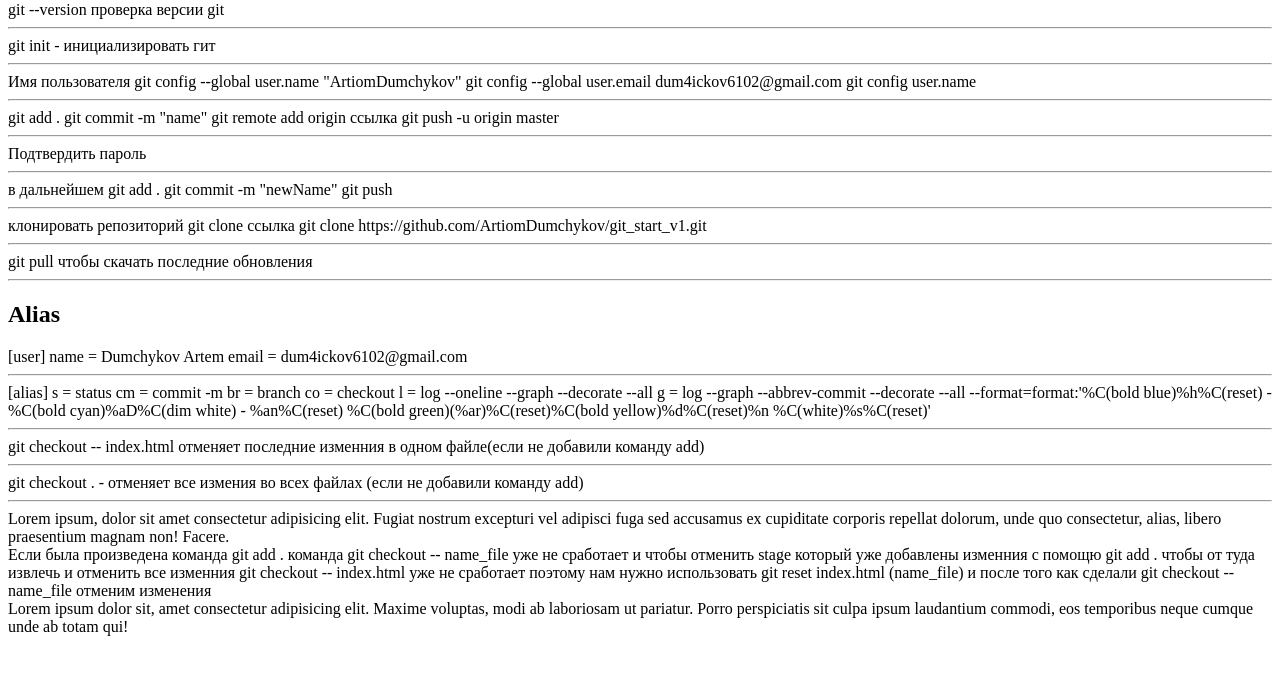
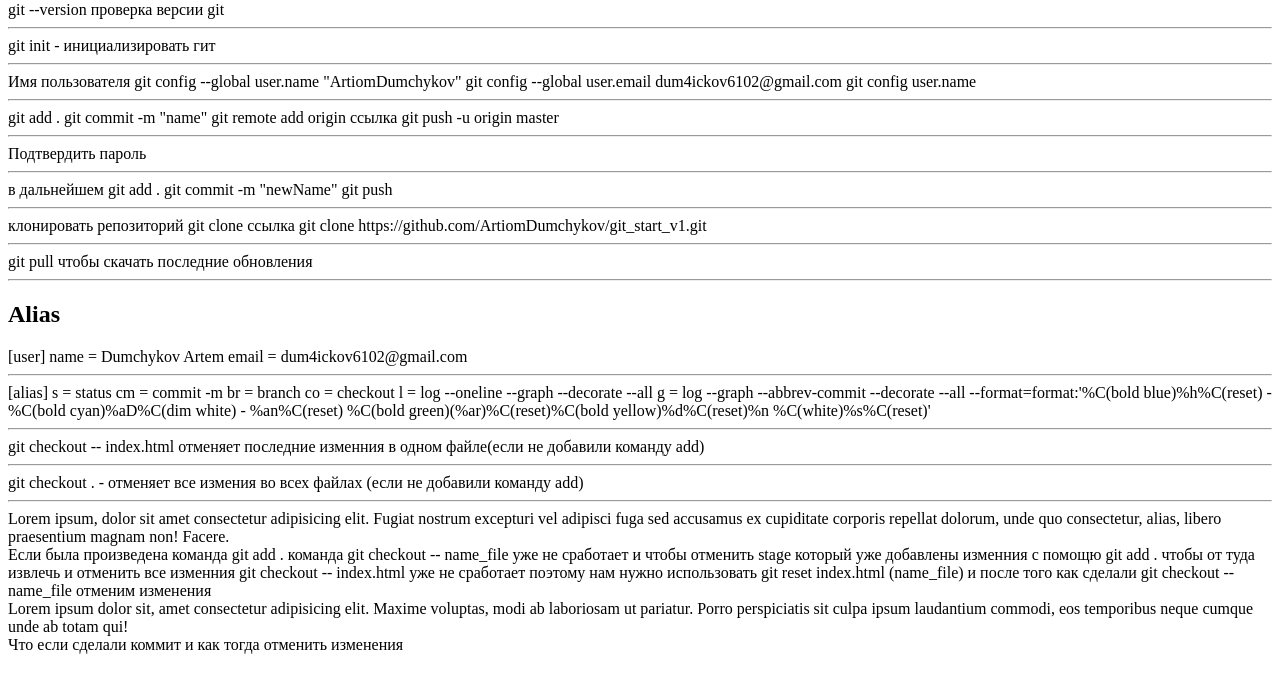
Before and after one commit to ArtiomDumchykov/git_start_v1, a plain HTML site: page index.html in a window 1280 px wide. Shown: the part 79-772 px from the top of the page. Drawn offline with Linux system fonts and the light colour scheme.

Commit message:
git checkout reset commit

```diff
--- a/index.html
+++ b/index.html
@@ -80,6 +80,9 @@
                 Lorem ipsum dolor sit, amet consectetur adipisicing elit. Maxime voluptas, modi ab laboriosam ut pariatur. Porro perspiciatis sit culpa ipsum laudantium commodi, eos temporibus neque cumque unde ab totam qui!
             </div>
 
+            <div>
+                Что если сделали коммит и как тогда отменить изменения
+            </div>
 
         </section>
     </div>
```
